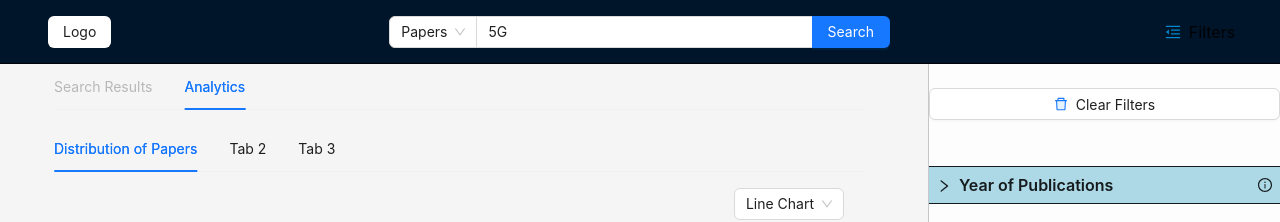
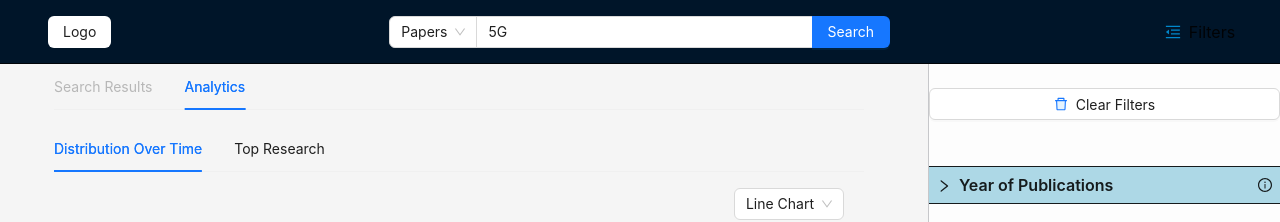
Before and after one commit to muhammadtalha242/cs_insight_frontend, a React (Vite) app: page /search/1 in a window 1280 px wide. Shown: the top 222 px of the page. Built offline with nearby package versions, Linux system fonts and the light colour scheme.

Commit message:
Update Analytics.tsx

```diff
--- a/src/features/search/analytics/Analytics.tsx
+++ b/src/features/search/analytics/Analytics.tsx
@@ -2,32 +2,48 @@ import React, { useContext, useEffect, useState } from 'react';
 
 import type { TabsProps } from 'antd';
 
-import { PAPERS } from '../../../constants/dataset.types';
+import {
+  AUTHORS,
+  Dataset,
+  PAPERS,
+  VENUES
+} from '../../../constants/dataset.types';
+import {
+  Tab,
+  VISUALIZATION_TITLE,
+  visualization
+} from '../../../constants/visualizations/visualizations.types';
 import { ApplicationContext } from '../../../context/Application.context';
 
 import { AnalyticsContainer, AnalyticsTabs } from './Analytics.styles';
 import DistributionOverTime from './visualizations/distributionOverTime/DistributionOverTime';
+import TopResearch from './visualizations/topResearch/TopResearch';
 
-const visualizationsAll: TabsProps['items'] = [
-  {
-    key: 'line-chart',
-    label: 'Distribution of Papers',
+export const VISUALIZATION_TAB: Record<visualization, Tab> = {
+  [visualization.DISTRIBUTIONS_OVERTIME]: {
+    key: visualization.DISTRIBUTIONS_OVERTIME,
+    label: VISUALIZATION_TITLE.distribution_overtime,
     forceRender: true,
     destroyInactiveTabPane: true,
     children: <DistributionOverTime />
   },
-  {
-    key: '2',
-    label: 'Tab 2',
-    children: 'Content of Tab Pane 2'
-  },
-  {
-    key: '3',
-    label: 'Tab 3',
-    children: 'Content of Tab Pane 3'
+  [visualization.TOP_RESEARCH]: {
+    key: visualization.TOP_RESEARCH,
+    label: VISUALIZATION_TITLE.top_research,
+    forceRender: true,
+    destroyInactiveTabPane: true,
+    children: <TopResearch />
   }
-];
-// const visualizationsSelected: TabsProps["items"] = [];
+};
+
+export const VISUALIZATION_BY_DATASET: Record<Dataset, Tab[]> = {
+  [PAPERS]: [
+    VISUALIZATION_TAB[visualization.DISTRIBUTIONS_OVERTIME],
+    VISUALIZATION_TAB[visualization.TOP_RESEARCH]
+  ],
+  [VENUES]: [VISUALIZATION_TAB[visualization.DISTRIBUTIONS_OVERTIME]],
+  [AUTHORS]: [VISUALIZATION_TAB[visualization.DISTRIBUTIONS_OVERTIME]]
+};
 
 export const Analytics: React.FC = () => {
   const { state: applicationState } = useContext(ApplicationContext);
@@ -37,12 +53,9 @@ export const Analytics: React.FC = () => {
   >([]);
 
   useEffect(() => {
-    switch (applicationState.dataSet) {
-      case PAPERS:
-        return setVisualizationsDisplayed(visualizationsAll);
-      default:
-        return setVisualizationsDisplayed([]);
-    }
+    setVisualizationsDisplayed(
+      VISUALIZATION_BY_DATASET[applicationState.dataSet]
+    );
   }, [applicationState.dataSet]);
 
   const onChange = (key: string) => {
```
